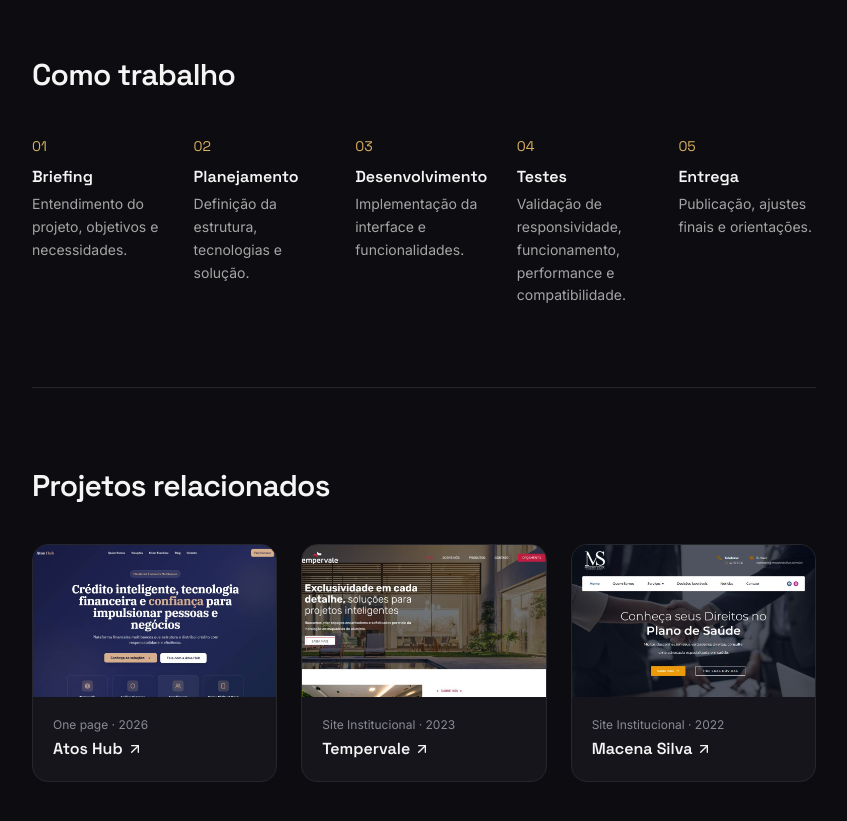
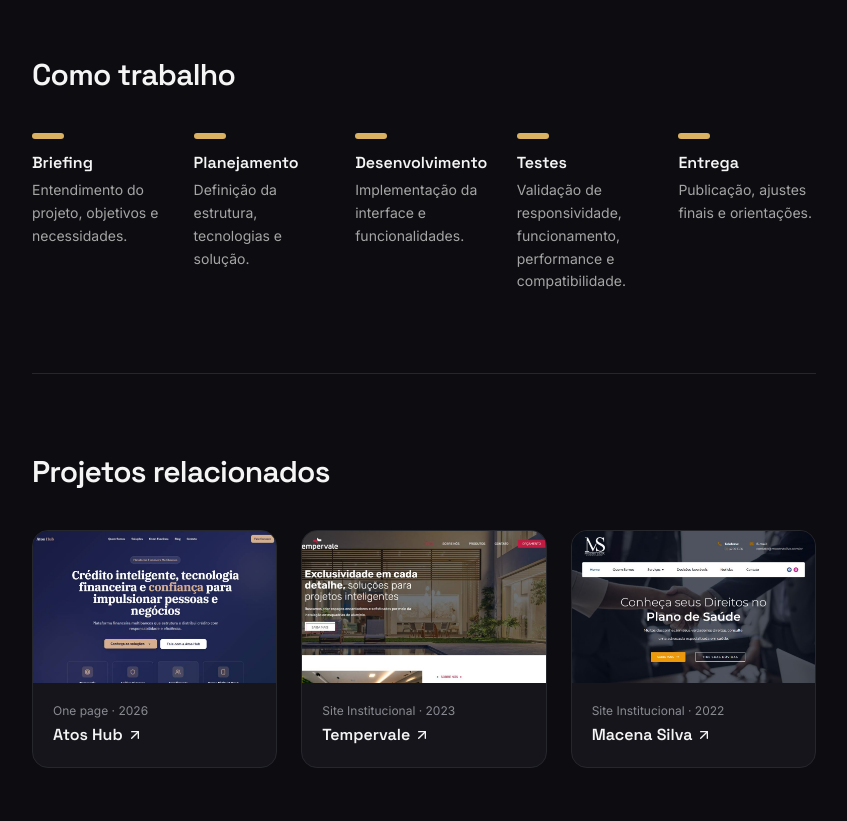
Before and after one commit to fernandatollotti/portfolio-frontend-developer, a Next.js app: page /servicos/criacao-de-sites in a window 1280 px wide. Shown: the part 1780-2601 px from the top of the page, without its empty margins (328-1175 px from the left). Built offline with nearby package versions, Linux system fonts and the light colour scheme; no server answers.

Commit message:
Update process steps display in page.tsx
Replaced step number display with a visual indicator.

```diff
--- a/src/app/servicos/[slug]/page.tsx
+++ b/src/app/servicos/[slug]/page.tsx
@@ -243,10 +243,11 @@ export default async function ServicePage({
               <ol className="mt-10 grid grid-cols-1 gap-6 sm:grid-cols-5">
                 {processSteps.map((step) => (
                   <li key={step.id}>
-                    <span className="font-heading text-sm text-accent">
-                      {step.number}
-                    </span>
-                    <h3 className="mt-2 font-heading text-base font-semibold text-text">
+                    <span
+                      className="block h-1.5 w-8 rounded-full bg-accent"
+                      aria-hidden="true"
+                    />
+                    <h3 className="mt-3 font-heading text-base font-semibold text-text">
                       {step.title}
                     </h3>
                     <p className="mt-1 text-sm leading-relaxed text-text-secondary">
```
